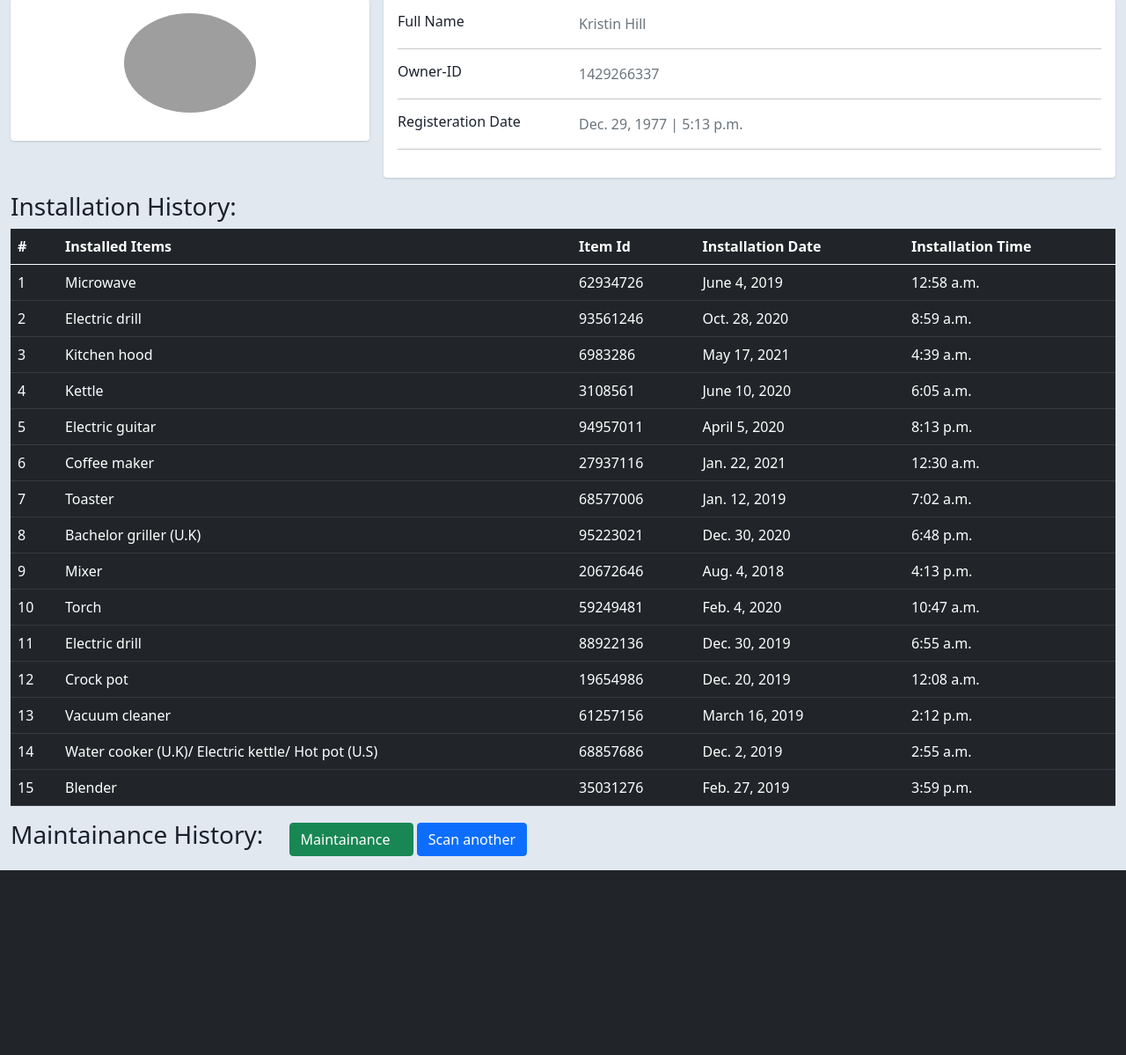
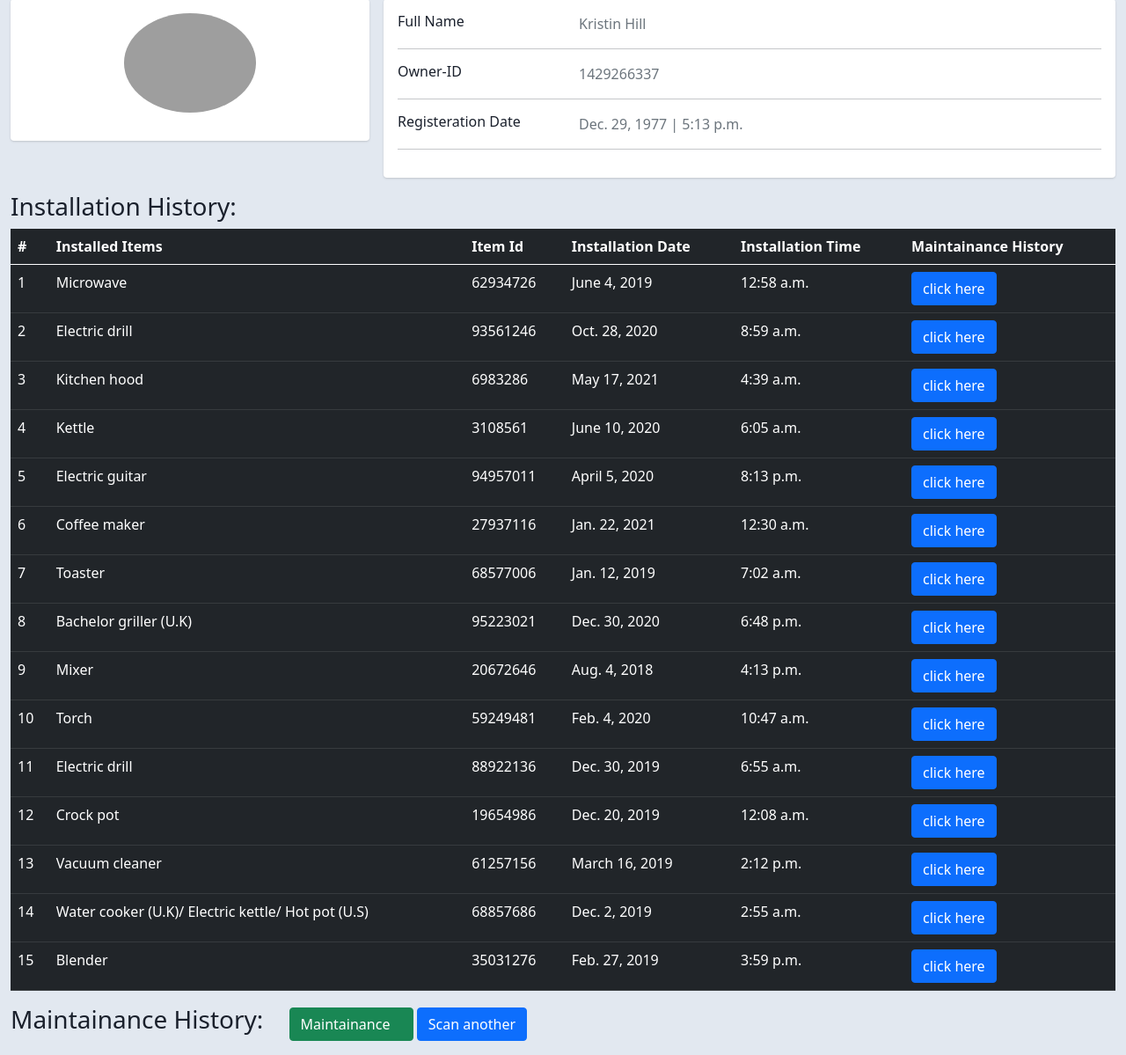
Before and after one commit to Akshadv48/Inventory-Management-Based-On-QR-Code, a Django app: page /store/info/1429266337/ in a window 1280 px wide. Shown: the part 77-1276 px from the top of the page at 88% size. Before the commit the page ends 1066 px from the top, so only its background shows below. Run offline with Django 3.2, Linux system fonts and the light colour scheme; data comes from the database, SQL or seed files in the repository; grey boxes are pictures that could not be loaded.

Commit message:
UI-maintainance history update

```diff
--- a/TEMPLATES/info.html
+++ b/TEMPLATES/info.html
@@ -135,6 +135,7 @@
 		      <th scope="col">Item Id</th>
 		      <th scope="col">Installation Date</th>
 		      <th scope="col">Installation Time</th>
+          <th scope="col">Maintainance History</th>
 
 		    </tr>
 		  </thead>
@@ -148,6 +149,9 @@
 		      <td>{{ data.1 }}</td>
 		      <td>{{ data.2|date }}</td>
 		      <td>{{ data.2|time }}</td>
+          <td>
+            <a class="btn btn-primary" href="{% url 'maintainance_record_item' owner_id data.1 %}">click here</a>
+          </td>
 
 
 
--- a/inventory/settings.py
+++ b/inventory/settings.py
@@ -23,7 +23,7 @@ BASE_DIR = os.path.dirname(os.path.dirname(os.path.abspath(__file__)))
 SECRET_KEY = ')p!%8qw-ch641#m5k6718%ni-t&#*@iw^9zgv%@m(d*la75sxg'
 
 # SECURITY WARNING: don't run with debug turned on in production!
-DEBUG = False
+DEBUG = True
 
 ALLOWED_HOSTS = ["*"]
 
--- a/store/urls.py
+++ b/store/urls.py
@@ -11,6 +11,9 @@ urlpatterns = [
     path('info/<int:o_id>/', views.GetDetails2, name='details2'),
 
     path('maintainance/<int:o_id>/', views.Maintainance_rec, name='maintainance_record'),
+
+    path('maintainance_item/<int:o_id>/<int:i_id>', views.get_maintainance_info_item, name='maintainance_record_item'),
+
     # ex: /polls/5/vote/
     path('add_o/<int:o_id>/<str:o_namef>/<str:o_namel>/', views.Add_owner, name='Add_Info_owner'),
 
--- a/store/views.py
+++ b/store/views.py
@@ -12,6 +12,11 @@ from .models import *
 
 #
 # Create your views here.
+def getOwnerInfo(o_id):
+	owner_info = list(Owner.objects.filter(owner_id=str(o_id)).values())
+	if len(owner_info) == 0:
+		return "notfound"
+	return owner_info
 
 def get_installation_Info(o_id):
 	#try:
@@ -28,6 +33,30 @@ def get_mainatainance_date(o_id):
 		return (str(Maintainance_info[0][0])[:10] if type(Maintainance_info) == list else Maintainance_info)
 	except IndexError:
 		return "No Maintainace Done Yet"
+
+
+
+def get_maintainance_info_item(request,o_id,i_id):
+	try:
+
+		Main_hist = list(Maintainance.objects.filter(owner_id=str(o_id)).filter(item_id=str(i_id)).values_list('owner_id','maintain_item','item_id','maintain_date','Remarks').order_by('-maintain_date'))
+
+		owner_info = getOwnerInfo(o_id)
+
+		details_dict ={}
+
+		for i in owner_info[0]:
+			details_dict[i] = owner_info[0][i]
+
+		details_dict['maint_his'] = Main_hist
+		#return JsonResponse(details_dict,safe=False)
+
+
+		return render(request,"maininfo.html",details_dict);
+	except IndexError:
+		return HttpResponse('No Maintainance Records for \'user-id\' : \'%d\''%(o_id))
+
+
 
 
 def GetDetails(request,o_id):
```
